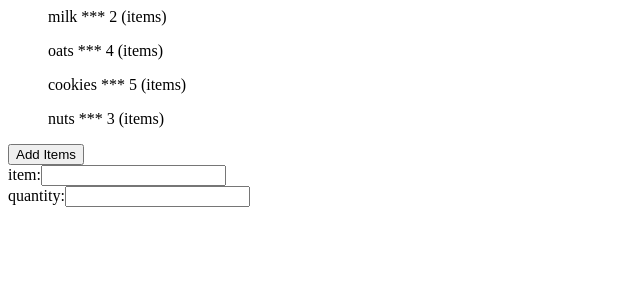
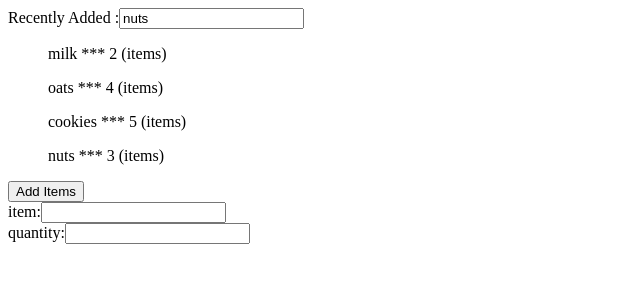
Before and after one commit to prateek44/shoppingListApp, a plain HTML site: page index.html in a window 1280 px wide. Shown: the whole page, without its empty margins (0-640 px from the left). Drawn offline with Linux system fonts and the light colour scheme.

Commit message:
shoppingListApp to add new items to the list ...

```diff
--- a/app.js
+++ b/app.js
@@ -10,9 +10,12 @@
     ];
     $scope.shoppingListItems=shoppingList;
 
-
+    $scope.len=$scope.shoppingListItems.length;
+    console.log("recently added...",$scope.shoppingListItems[$scope.len-1].name);
+    console.log("number of items in list",$scope.len);
     $scope.addToList=function()
     {
+      console.log("number of watchers #",$scope.$$watchersCount);
       var newItemObject={
         name:$scope.newItem,
         qty:$scope.newQuantity
@@ -20,7 +23,10 @@
       console.log("adding items to list...");
       console.log("",newItemObject);
       shoppingList.push(newItemObject);
+      console.log("recently added...",$scope.shoppingListItems[$scope.len-1].name);
       console.log("item successfully added...")
+
     };
+    console.log("number of watchers #",$scope.$$watchersCount);
   }
 })();
--- a/index.html
+++ b/index.html
@@ -6,11 +6,13 @@
 <body ng-controller="shoppingListAppController">
   <div>
     <div>
+      Recently Added :<input type="text" ng-model="shoppingListItems[len-1].name">
+    </div>
+    <div>
       <ul ng-repeat="shoppingItem in shoppingListItems">{{shoppingItem.name}} *** {{shoppingItem.qty}} (items)</ul>
     </div>
     <div>
       <button type="text" ng-click="addToList();">Add Items</button><br>
-
     </div>
     <div>
       item:<input type="text" ng-model="newItem">{{newItem}}<br>
```
